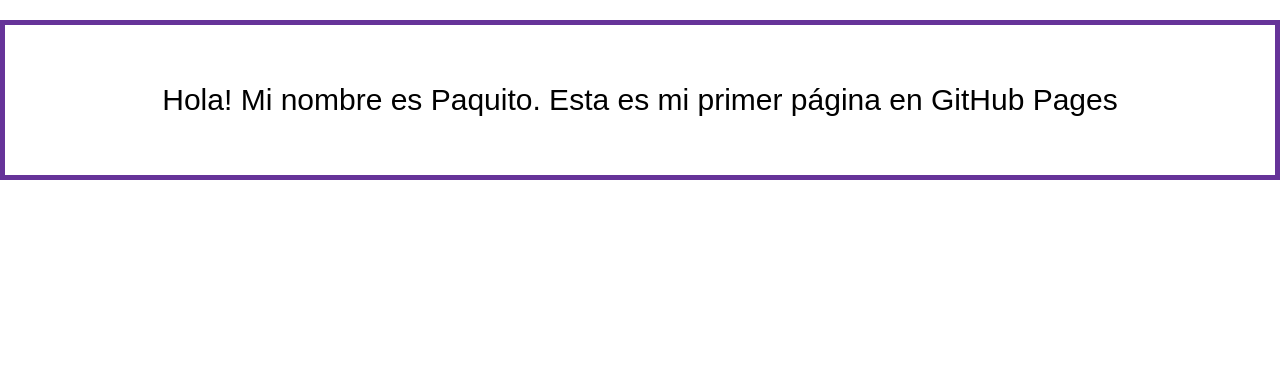
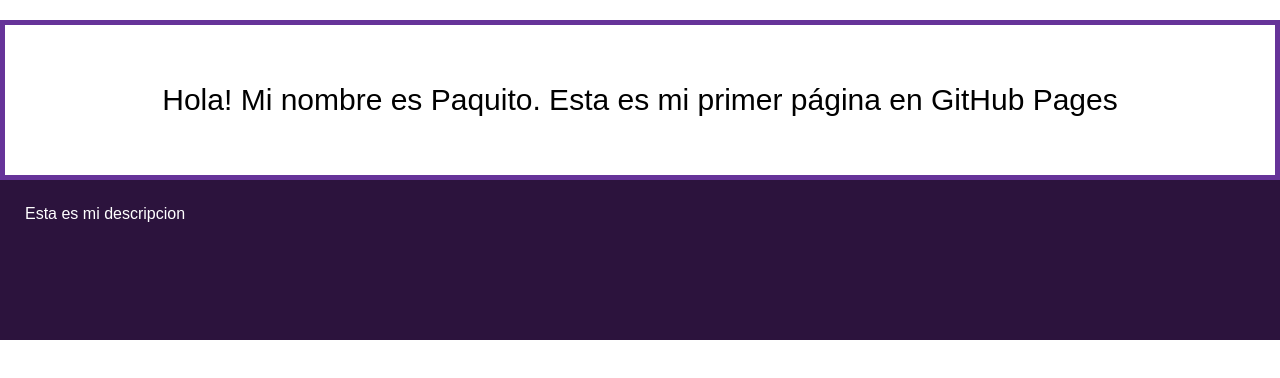
Before and after one commit to dscipnupiita/MyFirstWebPage, a plain HTML site: page index.html in a window 1280 px wide. Drawn offline with Linux system fonts and the light colour scheme.

Commit message:
Biografia

```diff
--- a/index.html
+++ b/index.html
@@ -12,6 +12,9 @@
         <div class="nombre">
             <p>Hola! Mi nombre es Paquito. Esta es mi primer página en GitHub Pages</p>
         </div>
+        <div class="bio">
+            <p>Esta es mi descripcion</p>
+        </div>
     </main>
 </body>
 </html>
--- a/styles.css
+++ b/styles.css
@@ -17,3 +17,11 @@
     font-size: 30px;
     border: 5px rebeccapurple solid;
 }
+.bio{
+    background-color: rgb(44, 19, 61);
+    width: 100%;
+    height: 20vh;
+    color: white;
+    padding: 25px;
+    font-family: Arial, Helvetica, sans-serif;
+}
```
